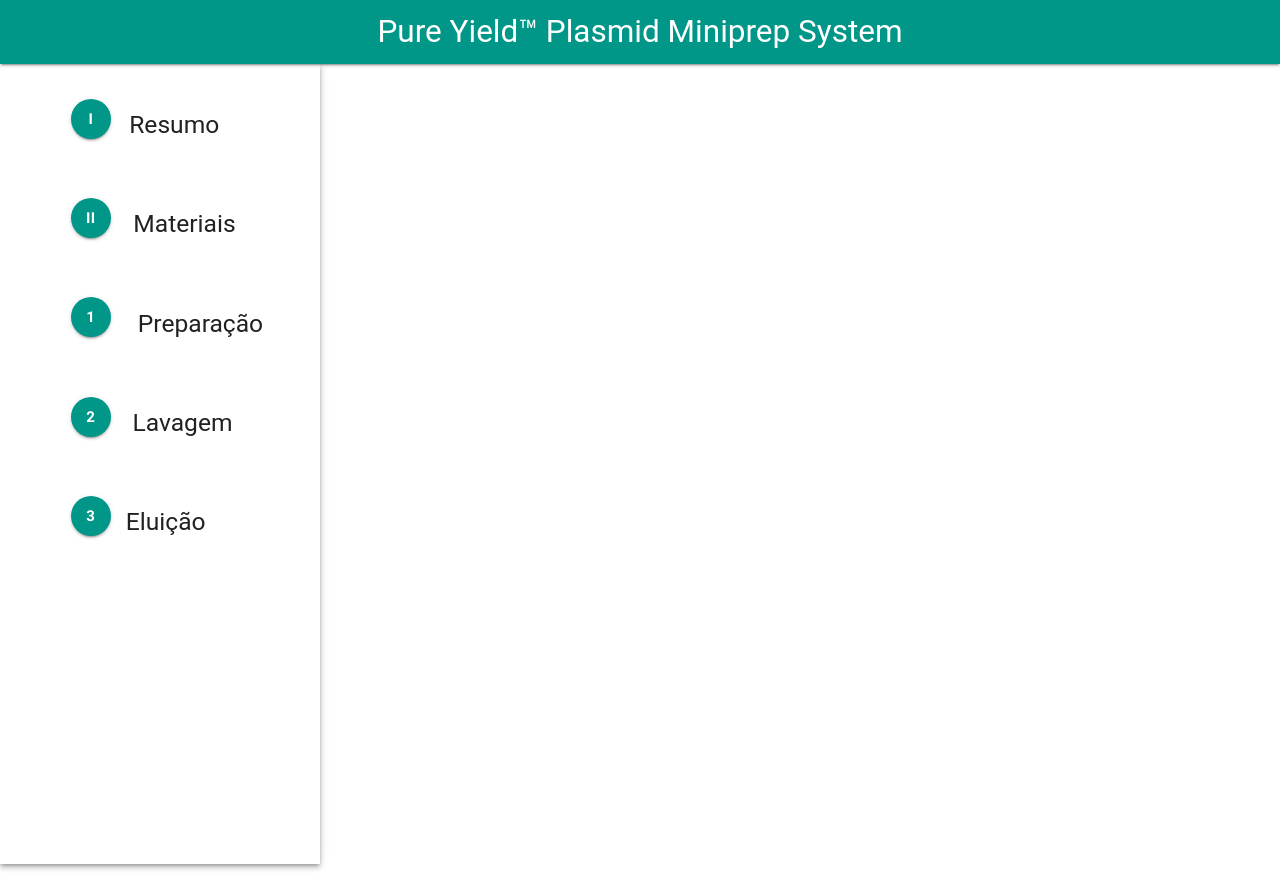
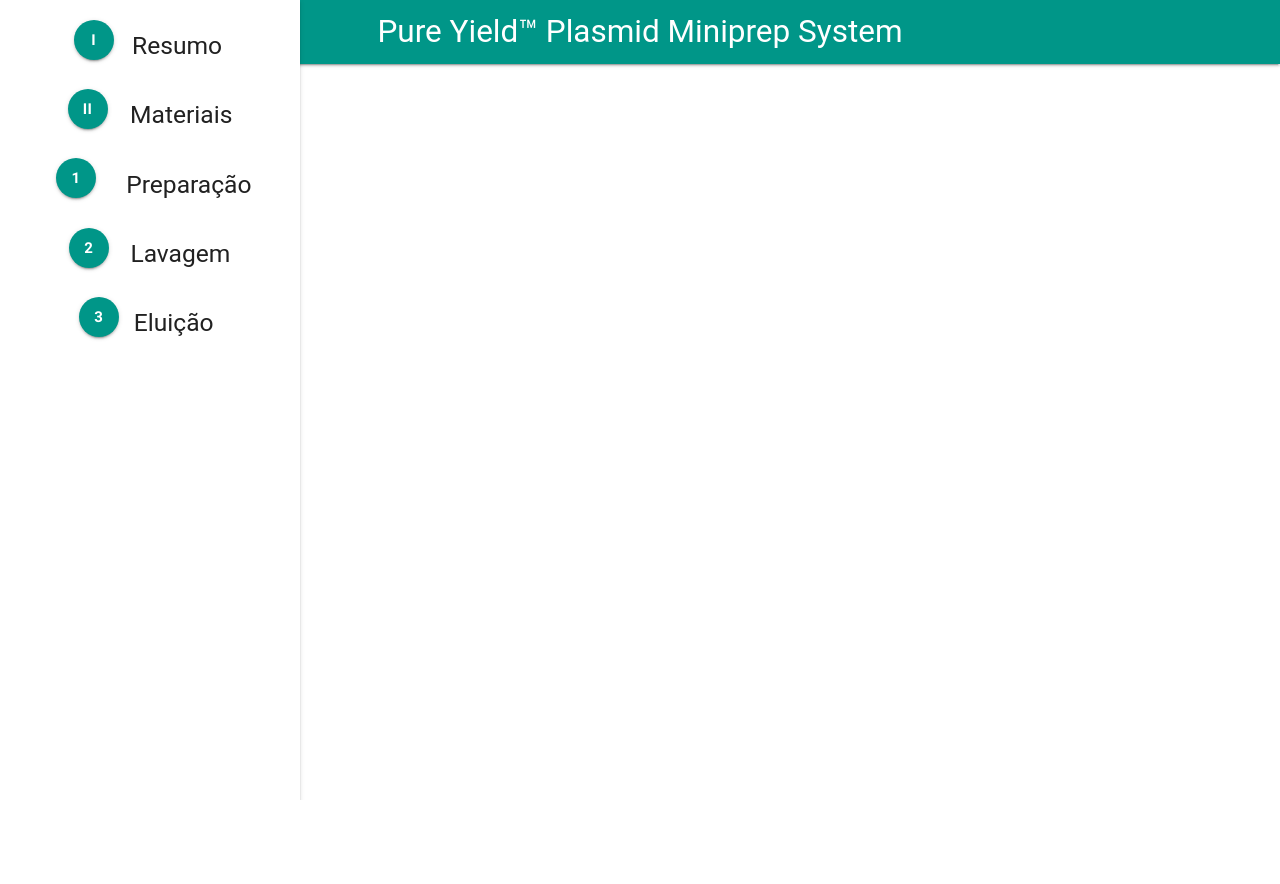
Before and after one commit to jsdelivrbot/hackathon-1, a Flask app: page / in a window 1280 px wide. After the commit the page ends 800 px from the top, so only its background shows below. Run offline with Flask 2, Linux system fonts and the light colour scheme; some libraries are stand-ins or nearby versions; some web fonts are replaced.

Commit message:
Add files via upload

```diff
--- a/web/templates/index.html
+++ b/web/templates/index.html
@@ -4,24 +4,33 @@
 
 		<link href="https://fonts.googleapis.com/icon?family=Material+Icons" rel="stylesheet">
 		<link rel="stylesheet" href="https://cdnjs.cloudflare.com/ajax/libs/materialize/0.98.2/css/materialize.min.css">
-		<link rel="stylesheet" href="../static/css/sticky_footer.css">
+		<link rel="stylesheet" href="../static/css/index.css">
 		<meta name="viewport" content="width=device-width, initial-scale=1.0"/>
+
+		<style>
+
+			.side-nav li.active {
+				background-color: transparent;
+			}
+
+		</style>
 
 	</head>
 
 	<body>
 
 		<header>
-			<div>
-				<nav class="top-nav">
+				<nav class="top-nav fixed">
 			    <div class="nav-wrapper teal">
 			      <a href="#" class="brand-logo center">Pure Yield™ Plasmid Miniprep System</a>
+						<a href="#" data-activates="mobile-demo" class="button-collapse"><i class="material-icons">menu</i></a>
+			    </div>
+			  </nav>
 
 						<!-- SMALL LATERAL NAV BAR -->
 
-			      <a href="#" data-activates="mobile-demo" class="button-collapse"><i class="material-icons">menu</i></a>
-						<div class="side-nav grey-text text-darken-4" id="mobile-demo">
-							<div class="container">
+						<div class="side-nav fixed grey-text text-darken-4" id="mobile-demo">
+							<div>
 								<div class="row">
 									<div class="col s12">
 										<div class="row">
@@ -29,7 +38,7 @@
 
 										<!-- DYNAMIC DATA-->
 
-										<ul class="collapsible z-depth-0" data-collapsible="expandable" style="border:0">
+										<ul class="collapsible z-depth-0" data-collapsible="expandable" style="border:0;">
 											<li>
 												<div class="collapsible-header" style="border:0">
 													<div class="row">
@@ -67,7 +76,7 @@
 												</div>
 												<div class="collapsible-body" style="border:0">
 													<div class="row">
-														<div class="col s3 offset-s4">
+														<div class="col s3 offset-s3">
 															<a class="btn-floating btn waves-effect waves-light teal hoverable"><b>1.1</b></a>
 														</div>
 													</div>
@@ -86,7 +95,7 @@
 												</div>
 												<div class="collapsible-body" style="border:0">
 													<div class="row">
-														<div class="col s3 offset-s4">
+														<div class="col s3 offset-s3">
 															<a class="btn-floating btn waves-effect waves-light teal hoverable"><b>2.1</b></a>
 														</div>
 													</div>
@@ -105,7 +114,47 @@
 												</div>
 												<div class="collapsible-body" style="border:0">
 													<div class="row">
-														<div class="col s3 offset-s4">
+														<div class="col s3 offset-s3">
+															<a class="btn-floating btn waves-effect waves-light teal hoverable"><b>3.1</b></a>
+														</div>
+													</div>
+												</div>
+
+												<div class="collapsible-body" style="border:0">
+													<div class="row">
+														<div class="col s3 offset-s3">
+															<a class="btn-floating btn waves-effect waves-light teal hoverable"><b>3.1</b></a>
+														</div>
+													</div>
+												</div>
+
+												<div class="collapsible-body" style="border:0">
+													<div class="row">
+														<div class="col s3 offset-s3">
+															<a class="btn-floating btn waves-effect waves-light teal hoverable"><b>3.1</b></a>
+														</div>
+													</div>
+												</div>
+
+												<div class="collapsible-body" style="border:0">
+													<div class="row">
+														<div class="col s3 offset-s3">
+															<a class="btn-floating btn waves-effect waves-light teal hoverable"><b>3.1</b></a>
+														</div>
+													</div>
+												</div>
+
+												<div class="collapsible-body" style="border:0">
+													<div class="row">
+														<div class="col s3 offset-s3">
+															<a class="btn-floating btn waves-effect waves-light teal hoverable"><b>3.1</b></a>
+														</div>
+													</div>
+												</div>
+
+												<div class="collapsible-body" style="border:0">
+													<div class="row">
+														<div class="col s3 offset-s3">
 															<a class="btn-floating btn waves-effect waves-light teal hoverable"><b>3.1</b></a>
 														</div>
 													</div>
@@ -122,9 +171,7 @@
 
 						<!-- END SMALL LATERAL NAV BAR -->
 
-			    </div>
-			  </nav>
-			<div>
+
 
 		</header>
 
@@ -132,115 +179,9 @@
 
 				<div class="row">
 
-					<!-- LARGE LATERAL NAV BAR-->
-
-					<div class="col s0 l3 hide-on-med-and-down z-depth-2">
-						<div style="height:100%;width:100%;">
-							<div class="container">
-								<div class="row">
-									<div class="col s12">
-										<div class="row">
-										</div>
-
-										<!-- DYNAMIC DATA-->
-
-										<ul class="collapsible z-depth-0" data-collapsible="expandable" style="border:0">
-											<li>
-												<div class="collapsible-header" style="border:0">
-													<div class="row">
-														<div class="col s3">
-															<a class="btn-floating btn waves-effect waves-light teal hoverable"><b>i</b></a>
-														</div>
-														<div class="col s8 offset-s1">
-															<h5>Resumo</h5>
-														</div>
-													</div>
-												</div>
-											</li>
-											<li>
-												<div class="collapsible-header" style="border:0">
-													<div class="row">
-														<div class="col s3">
-															<a class="btn-floating btn waves-effect waves-light teal hoverable"><b>ii</b></a>
-														</div>
-														<div class="col s8 offset-s1">
-															<h5>Materiais</h5>
-														</div>
-													</div>
-												</div>
-											</li>
-											<li>
-												<div class="collapsible-header" style="border:0">
-													<div class="row">
-														<div class="col s3">
-															<a class="btn-floating btn waves-effect waves-light teal hoverable"><b>1</b></a>
-														</div>
-														<div class="col s8 offset-s1">
-															<h5>Preparação</h5>
-														</div>
-													</div>
-												</div>
-												<div class="collapsible-body" style="border:0">
-													<div class="row">
-														<div class="col s3 offset-s4">
-															<a class="btn-floating btn waves-effect waves-light teal hoverable"><b>1.1</b></a>
-														</div>
-													</div>
-												</div>
-											</li>
-											<li>
-												<div class="collapsible-header" style="border:0">
-													<div class="row">
-														<div class="col s3">
-															<a class="btn-floating btn waves-effect waves-light teal hoverable"><b>2</b></a>
-														</div>
-														<div class="col s8 offset-s1">
-															<h5>Lavagem</h5>
-														</div>
-													</div>
-												</div>
-												<div class="collapsible-body" style="border:0">
-													<div class="row">
-														<div class="col s3 offset-s4">
-															<a class="btn-floating btn waves-effect waves-light teal hoverable"><b>2.1</b></a>
-														</div>
-													</div>
-												</div>
-											</li>
-											<li>
-												<div class="collapsible-header" style="border:0">
-													<div class="row">
-														<div class="col s3">
-															<a class="btn-floating btn waves-effect waves-light teal hoverable"><b>3</b></a>
-														</div>
-														<div class="col s8 offset-s1">
-															<h5>Eluição</h5>
-														</div>
-													</div>
-												</div>
-												<div class="collapsible-body" style="border:0">
-													<div class="row">
-														<div class="col s3 offset-s4">
-															<a class="btn-floating btn waves-effect waves-light teal hoverable"><b>3.1</b></a>
-														</div>
-													</div>
-												</div>
-											</li>
-										</ul>
-
-										<!-- END DYNAMIC DATA -->
-
-									</div>
-								</div>
-							</div>
-						</div>
-					</div>
-
-					<!-- END LARGE LATERAL NAV BAR -->
-
 					<!-- MAIN CONTENT -->
 
-					<div class="col s12 l9">
+					<div class="col s12 l9 offset-l3">
 
 					</div>
 
```
